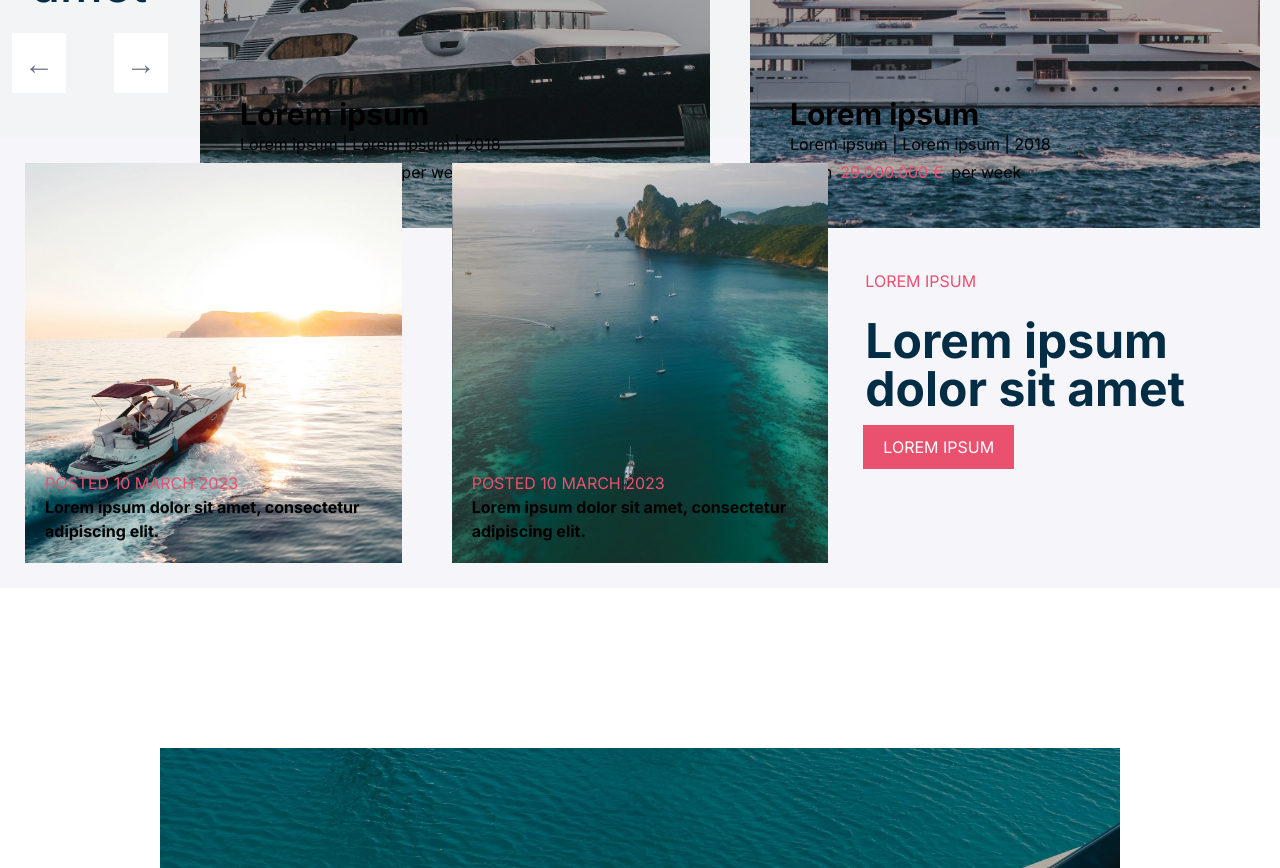
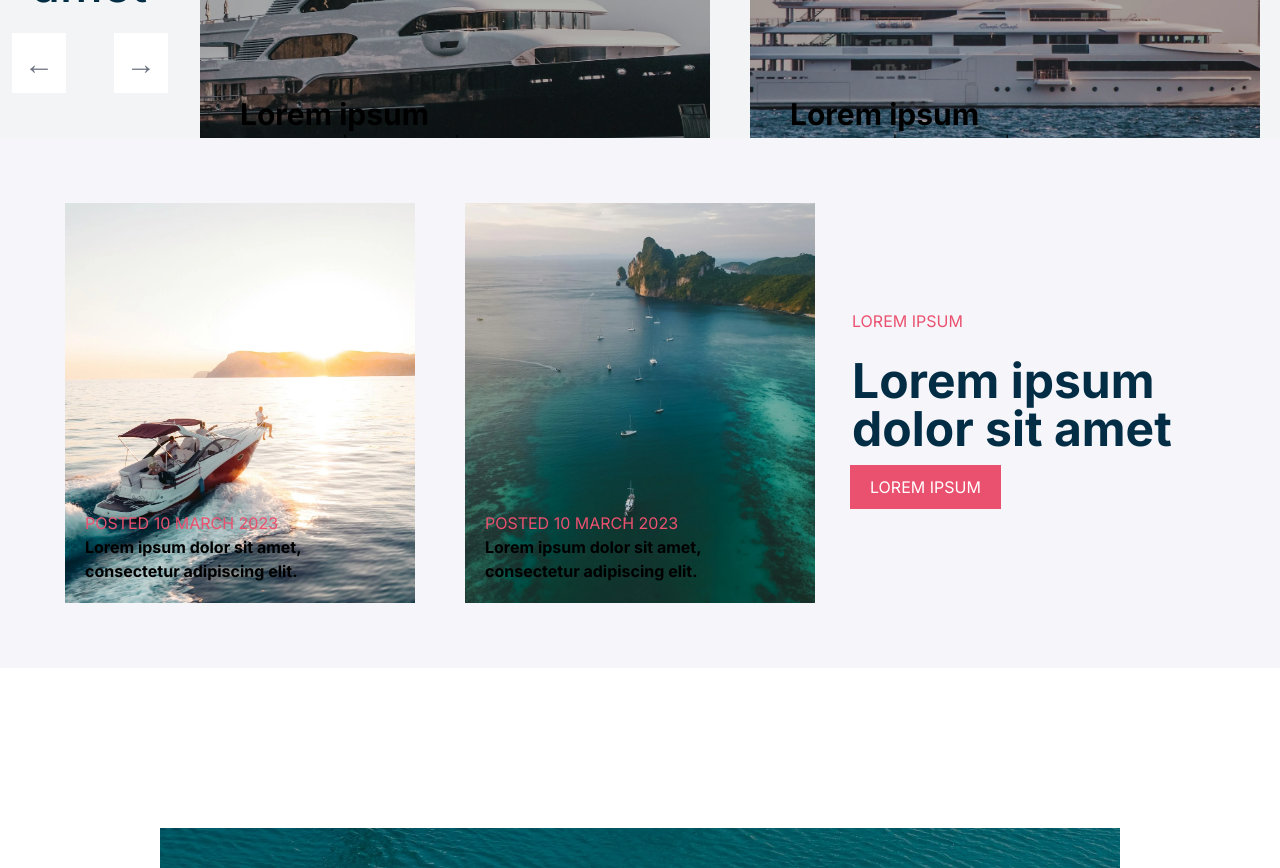
Before and after one commit to tchoifr/CKC-test, a Next.js app: page / in a window 1280 px wide. Shown: the part 2700-3568 px from the top of the page. Built offline with nearby package versions, Linux system fonts and the light colour scheme.

Commit message:
rectification bug style

```diff
--- a/src/app/globals.css
+++ b/src/app/globals.css
@@ -21,11 +21,8 @@
 body {
   background-color: white; /* Couleur de fond de base en blanc */
   color: rgb(var(--foreground-rgb)); /* Couleur de texte */
-  background-image: linear-gradient(
-    to bottom,
-    transparent,
-    rgb(var(--background-end-rgb))
-  ); /* Dégradé linéaire */
+
+   /* Dégradé linéaire */
 }
 
 @layer utilities {
--- a/src/components/HommeEquitationBateauMer.tsx
+++ b/src/components/HommeEquitationBateauMer.tsx
@@ -3,7 +3,7 @@ import React from "react";
 const HommeEquitationBateauMer = () => {
   return (
     <div
-      className="grid grid-cols-3 responsive-homme_equitation-bateau-mer"
+      className="grid grid-cols-3 responsive-homme_equitation-bateau-mer p-10"
       style={{ backgroundColor: "#F5F5FA" }}
     >
       <div className="img-Homme-equitation-bateau-mer flex flex-col justify-end p-5">
--- a/src/pages/Accueil.tsx
+++ b/src/pages/Accueil.tsx
@@ -21,8 +21,10 @@ const accueil = () => {
       <ImageSkew />
       <Compteur />
       <BanniereCruiseShipOcean />
-      <Carousel />
-      <HommeEquitationBateauMer />
+      <div className="flex flex-col">
+        <Carousel />
+        <HommeEquitationBateauMer />
+      </div>
       <BasDePageImg />
       <Footer />
     </div>
```
